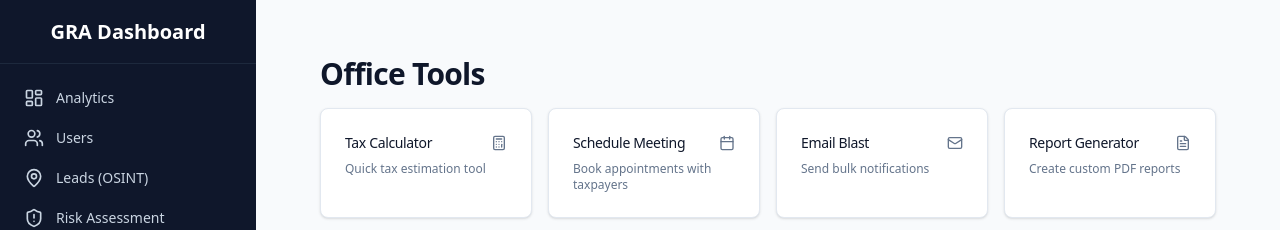
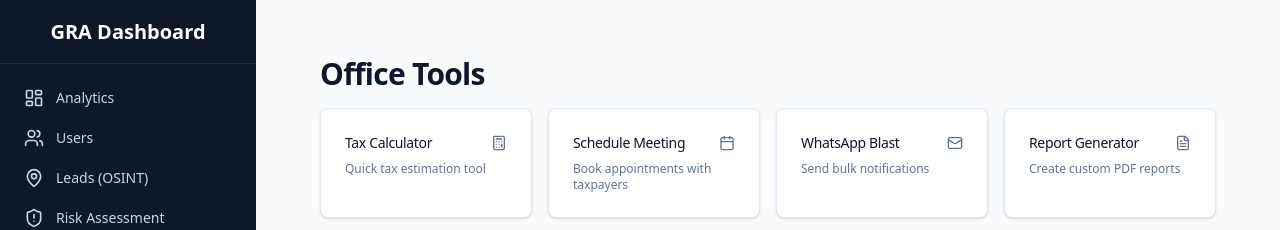
Before and after one commit to saruni-spec/gra-dashboard, a Next.js app: page /tools in a window 1280 px wide. Shown: the top 230 px of the page. Built offline with nearby package versions, Linux system fonts and the light colour scheme.

Commit message:
whatsapp blast

```diff
--- a/src/app/tools/page.tsx
+++ b/src/app/tools/page.tsx
@@ -5,7 +5,7 @@ export default function ToolsPage() {
   const tools = [
     { name: "Tax Calculator", icon: Calculator, desc: "Quick tax estimation tool" },
     { name: "Schedule Meeting", icon: Calendar, desc: "Book appointments with taxpayers" },
-    { name: "Email Blast", icon: Mail, desc: "Send bulk notifications" },
+    { name: "WhatsApp Blast", icon: Mail, desc: "Send bulk notifications" },
     { name: "Report Generator", icon: FileText, desc: "Create custom PDF reports" },
   ];
 
```
